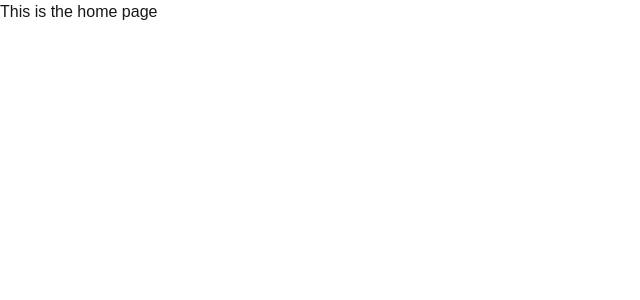
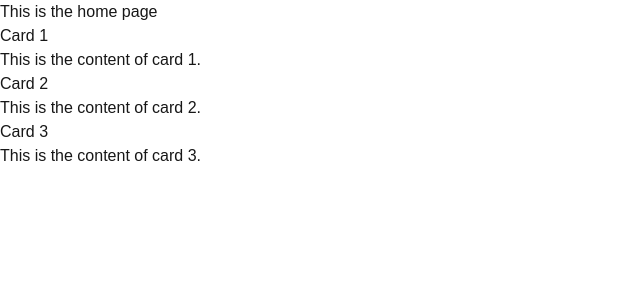
Before and after one commit to chiamakauyanna/alx-project-0x02-setup, a Next.js app in the folder alx-project-2/: page /home in a window 1280 px wide. Shown: the top 300 px of the page, without its empty margins (0-640 px from the left). Built offline with nearby package versions, Linux system fonts and the light colour scheme.

Commit message:
Create a Reusable Card Component

```diff
--- /dev/null
+++ b/alx-project-2/components/common/Card.tsx
@@ -0,0 +1,13 @@
+import { CardProps } from "@/interfaces";
+import React from "react";
+
+const Card: React.FC<CardProps> = ({ title, content }) => {
+    return (
+        <div>
+            <h1>{title}</h1>
+            <p>{content}</p>
+        </div>
+    );
+};
+
+export default Card;
--- a/alx-project-2/interfaces/index.ts
+++ b/alx-project-2/interfaces/index.ts
@@ -0,0 +1,4 @@
+export interface CardProps {
+  title: string,
+  content: string
+}
--- a/alx-project-2/pages/home.tsx
+++ b/alx-project-2/pages/home.tsx
@@ -1,11 +1,24 @@
-import React from 'react'
+import Card from '@/components/common/Card'
+import { CardProps } from '@/interfaces';
+import React from 'react';
 
-const home = () => {
+const home: React.FC<CardProps> = () => {
+  const cardsData = [
+      { title: "Card 1", content: "This is the content of card 1." },
+      { title: "Card 2", content: "This is the content of card 2." },
+      { title: "Card 3", content: "This is the content of card 3." },
+  ];
   return (
-    <div>
-      <h1>This is the home page</h1>
-    </div>
-  )
+      <div>
+          <h1>This is the home page</h1>
+
+          {cardsData.map((card, index) => (
+              <div key={index}>
+                  <Card title={card.title} content={card.content} />
+              </div>
+          ))}
+      </div>
+  );
 }
 
 export default home
```
